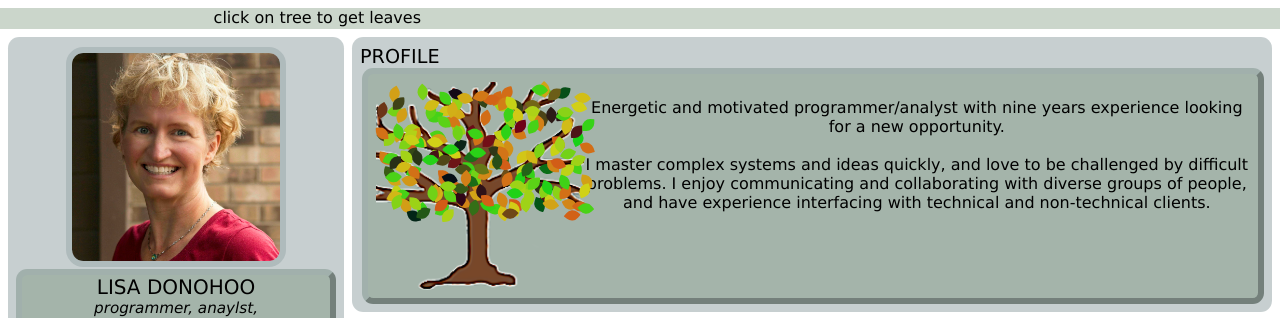
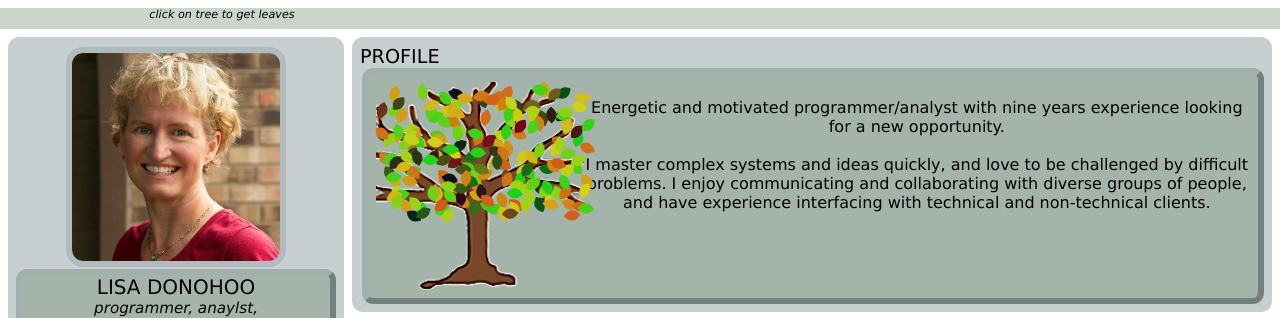
Before and after one commit to ldonohoo/ldonohoo.github.io, a plain HTML site: page index.html in a window 1280 px wide. Shown: the top 318 px of the page. Drawn offline with Linux system fonts and the light colour scheme.

Commit message:
Update resume4.css

```diff
--- a/styles/resume4.css
+++ b/styles/resume4.css
@@ -43,6 +43,8 @@ header {
     grid-column: 1 / 5;
     padding-top: var(--sm-marg) auto 0 var(--sm-marg);
     white-space: pre;
+    font-style: italic;
+    font-size: .7rem;
 }
 
 /* holds photo, contact info, and skills */
```
